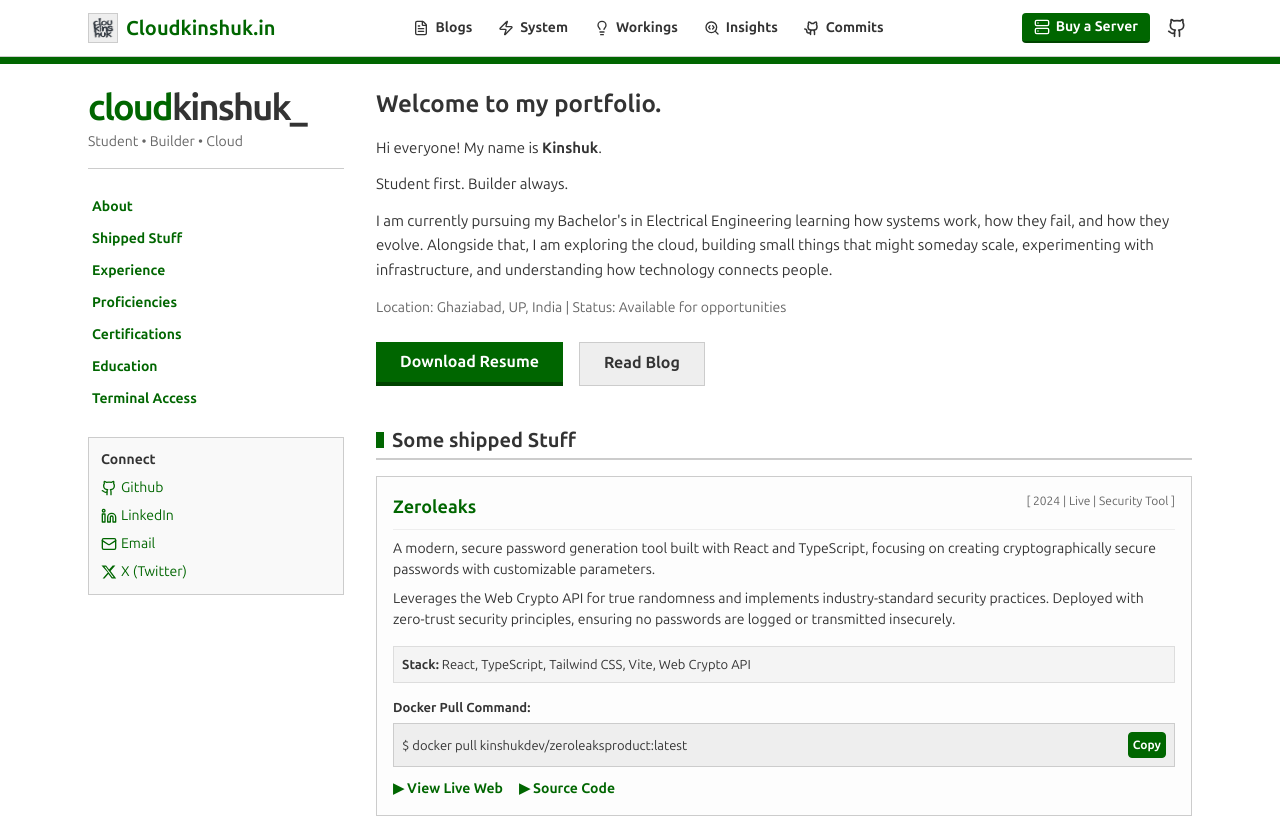
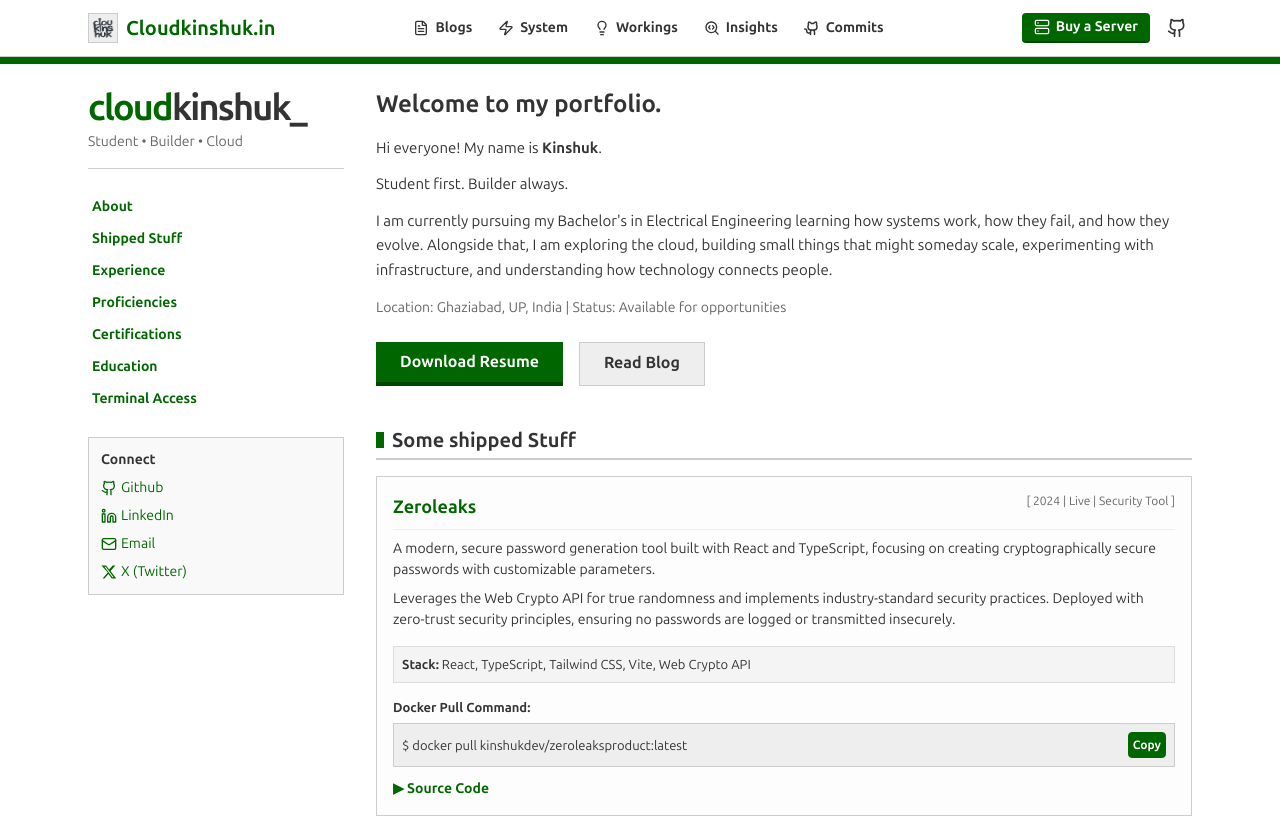
Before and after one commit to kinshukjainn/cloudkinshuk, a Next.js app: page / in a window 1280 px wide. Shown: the top 817 px of the page. Built offline with nearby package versions, Linux system fonts and the light colour scheme.

Commit message:
project links have updated

```diff
--- a/app/page.tsx
+++ b/app/page.tsx
@@ -135,7 +135,7 @@ const CONFIG = {
         "Web Crypto API",
       ],
       links: {
-        live: "https://zeroleaks.cloudkinshuk.in",
+        live: null,
         repo: "https://github.com/kinshukjainn/zeroleaks",
       },
       dockerCommand: "docker pull kinshukdev/zeroleaksproduct:latest",
@@ -157,8 +157,8 @@ const CONFIG = {
         "AWS Lambda",
       ],
       links: {
-        live: "https://fdsai.cloudkinshuk.in",
-        repo: "https://github.com/kinshukjainn/fds-college",
+        live: "https://mscada.cloudkinshuk.in",
+        repo: "https://github.com/kinshukjainn/m-scada",
       },
       dockerCommand: "",
     },
```
